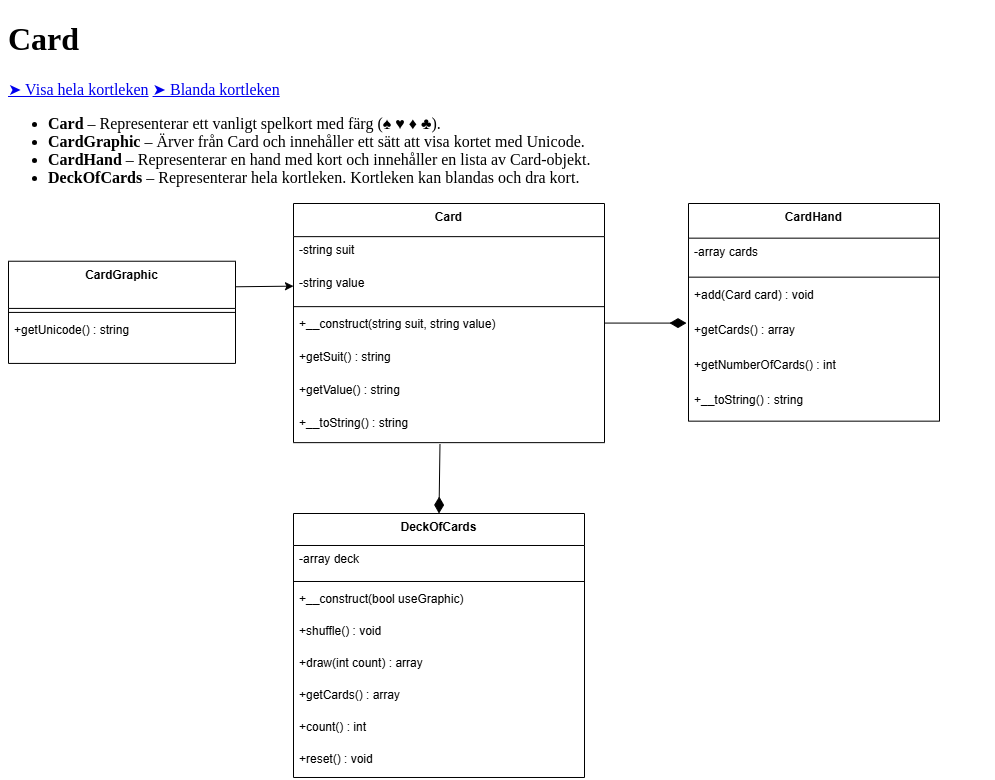
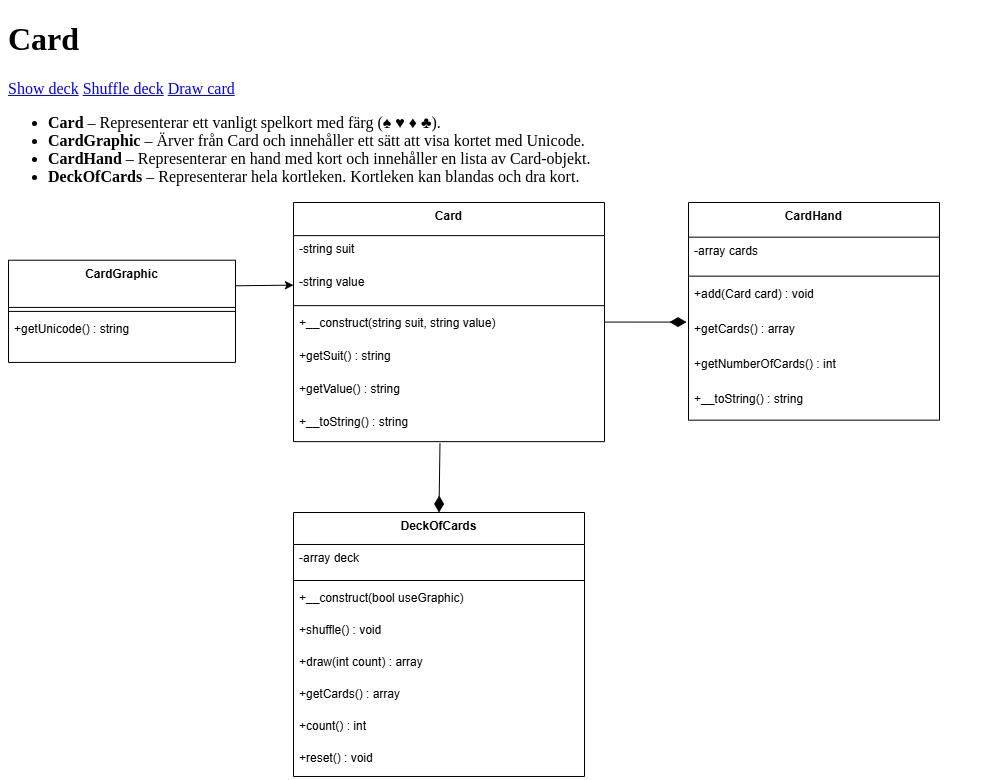
Before and after one commit to simonking99/mvc, a Symfony app: template templates/card/card.html.twig in a window 1280 px wide. Shown: the part 150-930 px from the top of the page, without its empty margins (0-995 px from the left). Run offline with Twig, Linux system fonts and the light colour scheme; the template is opened without the code that fills it, so the values that code supplies are empty; some libraries are stand-ins or nearby versions.

Commit message:
Add link to /card/deck/draw route on card landing page

```diff
--- a/templates/card/card.html.twig
+++ b/templates/card/card.html.twig
@@ -7,8 +7,9 @@
 
     <div class="card-section">
         <div class="card-links">
-            <a href="{{ path('card_deck') }}" class="card-link">➤ Visa hela kortleken</a>
-            <a href="{{ path('card_shuffle') }}" class="card-link">➤ Blanda kortleken</a>
+            <a href="{{ path('card_deck') }}" class="card-link">Show deck</a>
+            <a href="{{ path('card_shuffle') }}" class="card-link">Shuffle deck</a>
+            <a href="{{ path('card_draw') }}" class="card-link">Draw card</a>
         </div>
 
         <div class="text-block">
```
